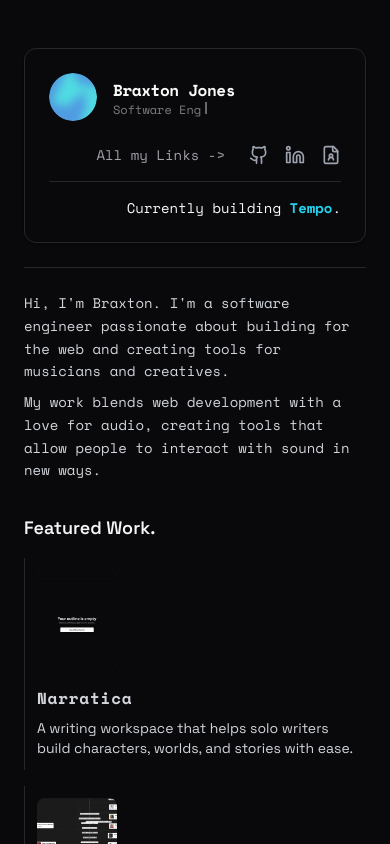
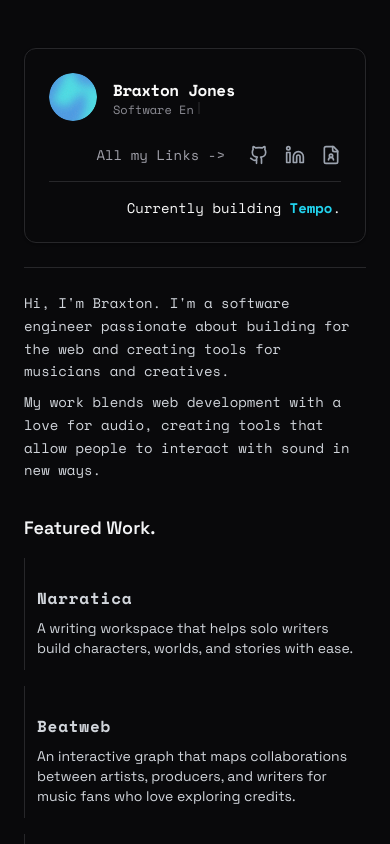
Before and after one commit to brxjonesdev/brx-portfolio, a Next.js app: page / in a window 390 px wide. Shown: the top 844 px of the page. Built offline with nearby package versions, Linux system fonts and the light colour scheme.

Commit message:
Fix layout and visibility of project cards in ProjectsExpand component

```diff
--- a/components/shadcn/expandable-card.tsx
+++ b/components/shadcn/expandable-card.tsx
@@ -77,7 +77,7 @@ export function ProjectsExpand({projects}: {projects: Project[]}) {
       <motion.div
         layoutId={`card-${active.title}-${id}`}
         ref={ref}
-        className="w-full max-w-[400px] h-[625px] overflow-y-scroll md:h-auto md:max-h-[90%] flex flex-col bg-[#0f0f0f] rounded-2xl overflow-hidden shadow-xl"
+        className="w-full max-w-[400px]  overflow-y-scroll md:h-auto max-h-[90%] flex flex-col bg-[#0f0f0f] rounded-2xl overflow-hidden shadow-xl"
       >
         <motion.div layoutId={`image-${active.title}-${id}`}>
   <div className="w-[600px] h-32 overflow-hidden border-none rounded bg-cyan-400">
@@ -164,7 +164,7 @@ export function ProjectsExpand({projects}: {projects: Project[]}) {
           <img
             src={card.src || "/placeholder.svg"}
             alt={card.title}
-            className="object-cover object-center bg-white/10 rounded-lg h-[100px] max-w-[5rem]"
+            className="object-cover object-center bg-white/10 rounded-lg h-[100px] max-w-[5rem] hidden lg:block"
           />
               </motion.div>
               <div className="space-y-2">
```
